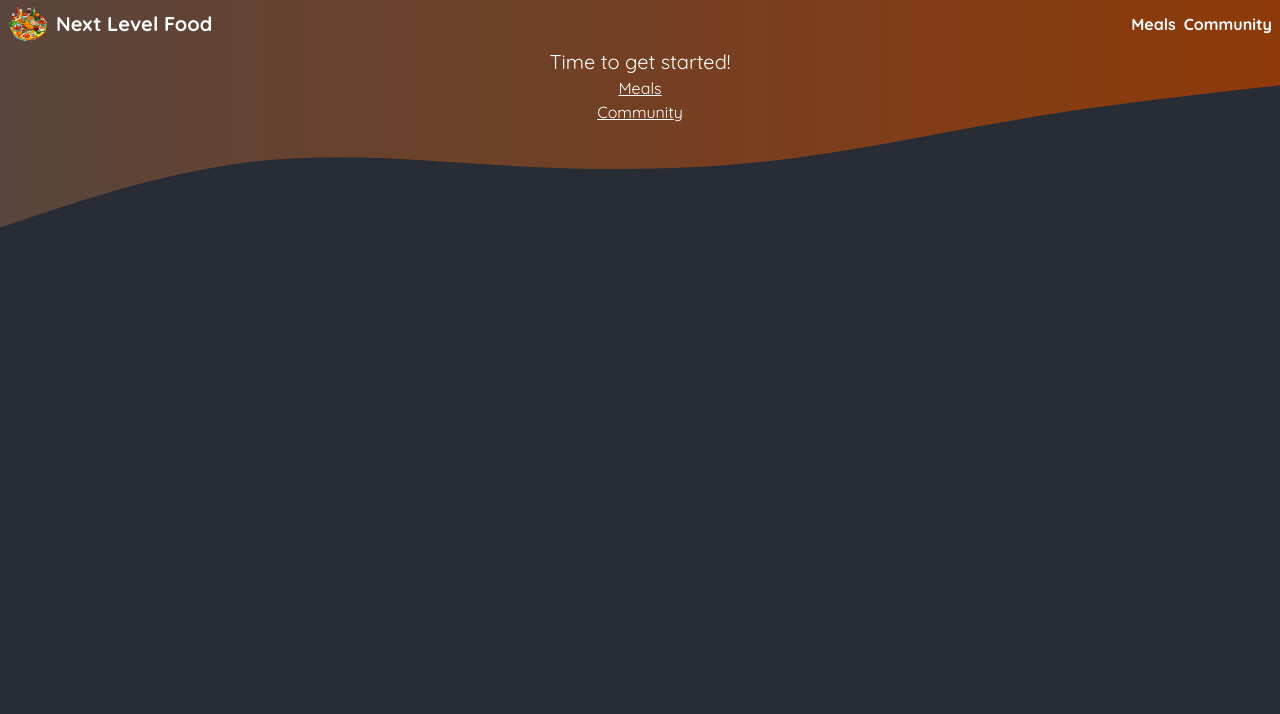
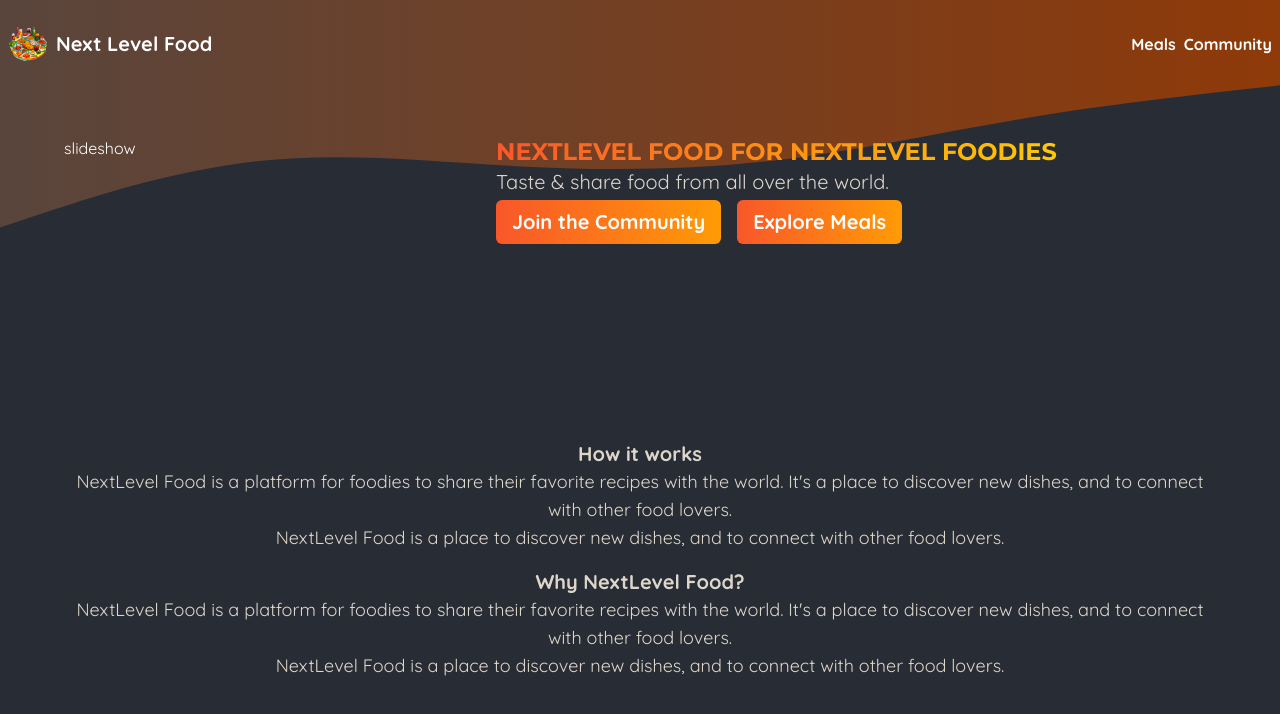
Before and after one commit to katesunday/next_app, a Next.js app: page / in a window 1280 px wide. Shown: the top 714 px of the page. Built offline with nearby package versions, Linux system fonts and the light colour scheme.

Commit message:
home page

```diff
--- a/app/page.tsx
+++ b/app/page.tsx
@@ -2,16 +2,59 @@ import Link from 'next/link';
 
 export default function Home() {
   return (
-    <main>
-      <h1 className="text-center text-xl text-white">Time to get started!</h1>
-      <div className="text-center">
-        <Link href="/meals" className="underline">
-          <p>Meals</p>
-        </Link>
-        <Link href="/community" className="underline">
-          <p>Community</p>
-        </Link>
-      </div>
-    </main>
+    <>
+      <header className="mx-auto my-12 flex w-[90%] max-w-[75rem] flex-col gap-12 md:flex-row">
+        <div className="h-64 w-96">slideshow</div>
+        <div>
+          <div className="text-neutral text-xl">
+            <h1 className="font-primary bg-gradient-to-r from-[#f9572a] to-[#ffc905] bg-clip-text text-2xl font-bold uppercase text-transparent">
+              NextLevel Food for NextLevel Foodies
+            </h1>
+            <p>Taste & share food from all over the world.</p>
+          </div>
+          <div className="flex gap-4 text-xl">
+            <Link
+              className="bg-gradient-link hover:bg-gradient-link mt-1 inline-block rounded-md px-4 py-2 font-bold text-white no-underline"
+              href="/community"
+            >
+              Join the Community
+            </Link>
+            <Link
+              className="bg-gradient-link hover:bg-gradient-link mt-1 inline-block rounded-md px-4 py-2 font-bold text-white no-underline"
+              href="/meals"
+            >
+              Explore Meals
+            </Link>
+          </div>
+        </div>
+      </header>
+      <main>
+        <section className="text-neutral max-w-200 mx-auto my-4 flex w-[90%] flex-col text-center text-lg">
+          <h2 className="text-xl font-bold">How it works</h2>
+          <p>
+            NextLevel Food is a platform for foodies to share their favorite
+            recipes with the world. It&apos;s a place to discover new dishes,
+            and to connect with other food lovers.
+          </p>
+          <p>
+            NextLevel Food is a place to discover new dishes, and to connect
+            with other food lovers.
+          </p>
+        </section>
+
+        <section className="text-neutral max-w-200 mx-auto my-4 flex w-[90%] flex-col text-center text-lg">
+          <h2 className="text-xl font-bold">Why NextLevel Food?</h2>
+          <p>
+            NextLevel Food is a platform for foodies to share their favorite
+            recipes with the world. It&apos;s a place to discover new dishes,
+            and to connect with other food lovers.
+          </p>
+          <p>
+            NextLevel Food is a place to discover new dishes, and to connect
+            with other food lovers.
+          </p>
+        </section>
+      </main>
+    </>
   );
 }
--- a/components/header/header.tsx
+++ b/components/header/header.tsx
@@ -10,7 +10,7 @@ export default function Header() {
   const isActive = (path: string) => pathname === path;
 
   return (
-    <header className="flex items-center justify-between px-2 py-0 md:py-1">
+    <header className="flex items-center justify-between px-2 py-0 md:py-6">
       <Link
         href="/"
         className="flex items-center justify-center gap-2 font-bold text-white md:text-xl"
--- a/tailwind.config.ts
+++ b/tailwind.config.ts
@@ -11,6 +11,10 @@ export default {
       colors: {
         background: 'var(--background)',
         foreground: 'var(--foreground)',
+        neutral: '#ddd6cb',
+      },
+      fontFamily: {
+        primary: ['Montserrat', 'sans-serif'],
       },
     },
   },
@@ -29,6 +33,12 @@ export default {
           left: '0',
           zIndex: '-1',
         },
+        '.bg-gradient-link': {
+          background: 'linear-gradient(90deg, #f9572a, #ff9b05)',
+        },
+        '.bg-gradient-link:hover': {
+          background: 'linear-gradient(90deg, #fd4715, #f9b241)',
+        },
       });
     },
   ],
```
